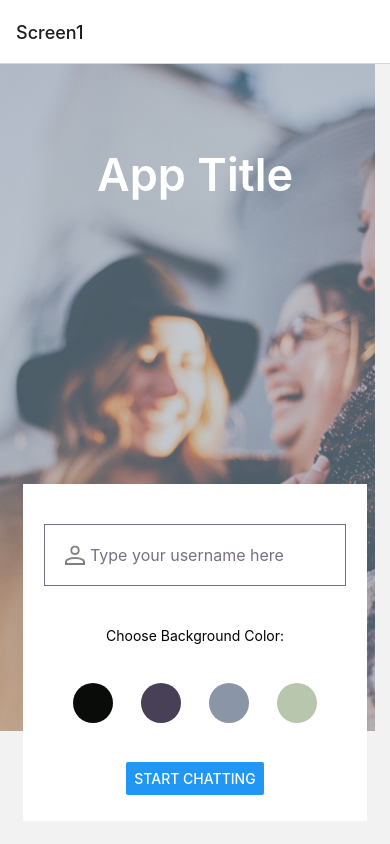
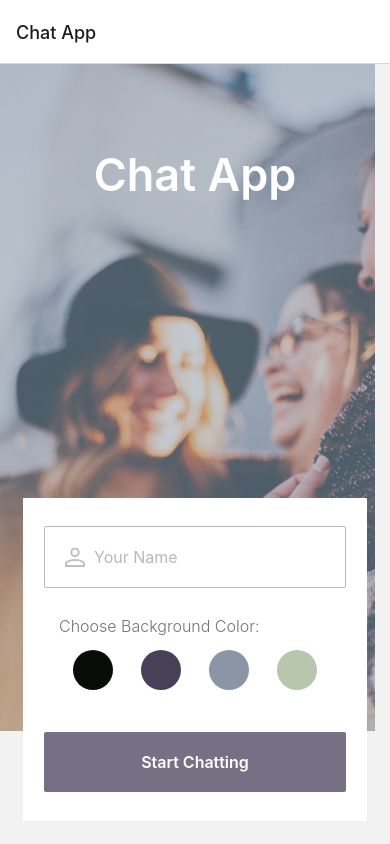
Before and after one commit to danielcli-dev/chat, a React Native app: screen /Screen1 in a window 390 px wide. Built offline with nearby package versions, Linux system fonts and the light colour scheme.

Commit message:
Added README

```diff
--- a/components/Screen1.js
+++ b/components/Screen1.js
@@ -1,4 +1,4 @@
-import { useState } from "react";
+import { useState, useEffect } from "react";
 import {
   StyleSheet,
   View,
@@ -17,12 +17,17 @@ const Screen1 = ({ navigation }) => {
   const image = require("../assets/BackgroundImage.png");
   const icon = require("../assets/profile.png");
 
+  useEffect(() => {
+    navigation.setOptions({ title: "Chat App" });
+  }, []);
+
   return (
     // <ScrollView style={{ height: "100%" }}>
+
     <ImageBackground source={image} resizeMode="cover" style={styles.image}>
       <View style={styles.container}>
         <View style={styles.titleBox}>
-            <Text style={styles.appTitle}>App Title</Text>
+          <Text style={styles.appTitle}>Chat App</Text>
         </View>
         <View style={styles.actionBox}>
           <View style={styles.inputBox}>
@@ -31,10 +36,11 @@ const Screen1 = ({ navigation }) => {
               style={styles.input}
               value={name}
               onChangeText={setName}
-                placeholder="Type your username here"
+              placeholder="Your Name"
             />
           </View>
-            <Text>Choose Background Color:</Text>
+          <View>
+            <Text style={styles.actionText}>Choose Background Color:</Text>
             <View style={styles.colorOptionContainer}>
               <View
                 style={[
@@ -89,17 +95,18 @@ const Screen1 = ({ navigation }) => {
                 />
               </View>
             </View>
-            <Button
+          </View>
+          <TouchableOpacity
             style={styles.button}
-              title="Start Chatting"
             onPress={() =>
               navigation.navigate("Screen2", { name: name, color: color })
             }
-            />
+          >
+            <Text style={styles.buttonText}>Start Chatting</Text>
+          </TouchableOpacity>
         </View>
       </View>
     </ImageBackground>
-    // </ScrollView>
   );
 };
 
@@ -125,41 +132,44 @@ const styles = StyleSheet.create({
   },
 
   actionBox: {
-    flex: 1,
+    height: "44%",
     alignItems: "center",
     backgroundColor: "#FFFFFF",
     width: "88%",
     justifyContent: "space-evenly",
+    // paddingVertical: 10
+  },
+
+  inputBox: {
+    width: "88%",
+    padding: 15,
+    borderWidth: 1.5,
+    // marginTop: 1,
+    // marginBottom: 15,
+    fontSize: 16,
+    color: "#757083",
+    flexDirection: "row",
+    borderColor: "#757083",
+    opacity: 0.5,
+    borderRadius: 2,
   },
   icon: {
     width: 30,
     height: 30,
     opacity: 0.5,
-  },
-  inputBox: {
-    width: "88%",
-    padding: 15,
-    borderWidth: 1,
-    marginTop: 15,
-    marginBottom: 15,
-    fontSize: 16,
-    color: "#757083",
-    flexDirection: "row",
-    borderColor: "#757083",
+    marginRight: 4,
   },
   input: {
     fontSize: 16,
-    // fontWeight: 300,
     color: "#757083",
-    // opacity: "50%",
+    flex: 1,
   },
 
-
-  button: {
+  actionText: {
     fontSize: 16,
-    fontWeight: 600,
-    color: "#FFFFFF",
-    backgroundColor: "#757083",
+    fontWeight: 300,
+    color: "#757083",
+    opacity: 1,
   },
   colorOptionContainer: {
     flexDirection: "row",
@@ -206,6 +216,20 @@ const styles = StyleSheet.create({
     borderRadius: 20,
     backgroundColor: "#B9C6AE",
   },
+
+  button: {
+    width: "88%",
+    padding: 10,
+    height: 60,
+
+    backgroundColor: "#757083",
+    borderRadius: 2,
+    alignItems: "center",
+    justifyContent: "center",
+
+    // backgroundColor: "yellow",
+  },
+  buttonText: { fontSize: 16, fontWeight: 600, color: "#FFFFFF" },
 });
 
 export default Screen1;
--- a/components/Screen2.js
+++ b/components/Screen2.js
@@ -6,7 +6,9 @@ const Screen2 = ({ route, navigation }) => {
   const { color } = route.params;
 
   useEffect(() => {
-    navigation.setOptions({ title: name });
+    navigation.setOptions(
+      name ? { title: name } : { title: "No Name Entered" }
+    );
   }, []);
 
   return (
```
Also changed, not shown: 1 other file (tests, documents, lock files or other folders). Lines whose indentation alone changed are shown as unchanged.
